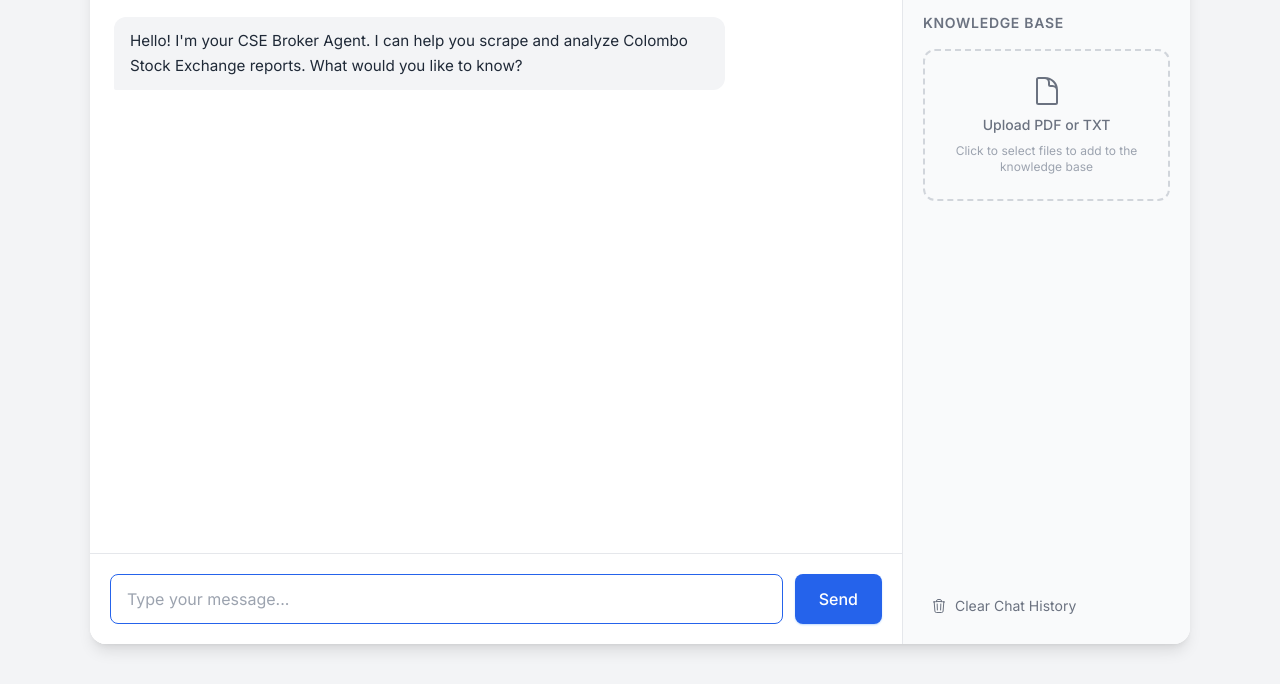
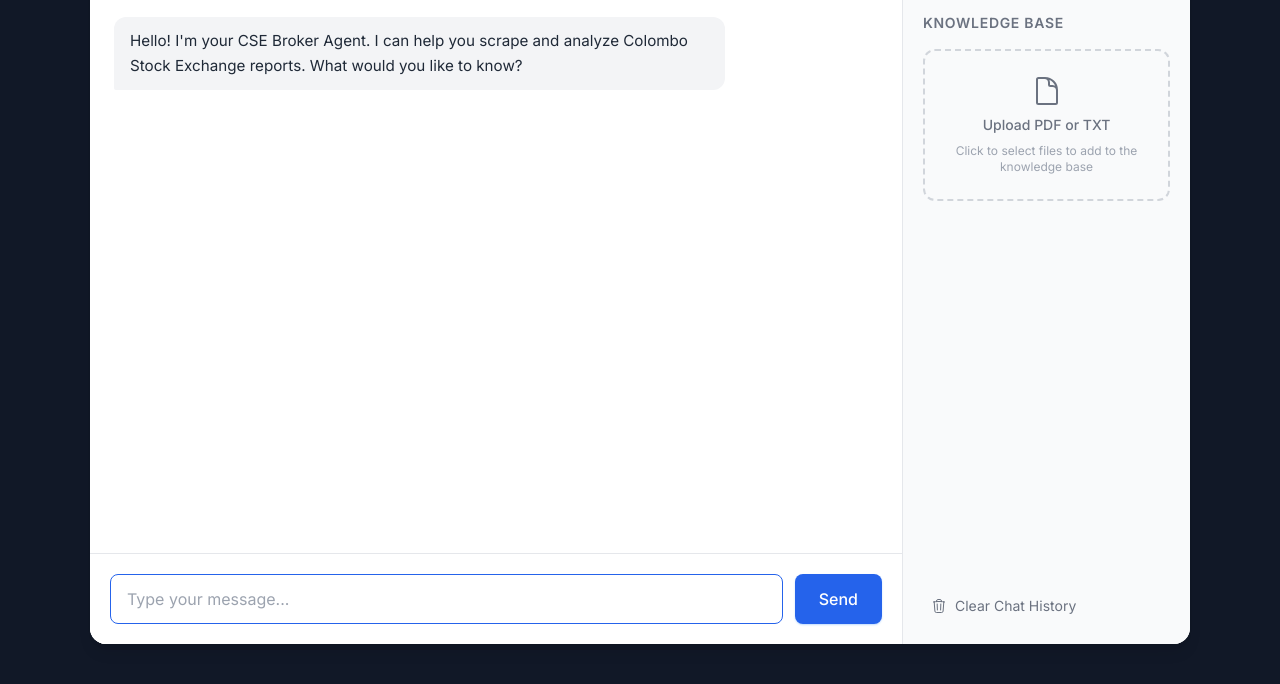
Before and after one commit to chamathHirushan/BrokerAgent, a plain HTML site: page static/index.html in a window 1280 px wide. Shown: the part 116-800 px from the top of the page. Drawn offline with nearby package versions, Linux system fonts and the light colour scheme; files whose address does not match are found by name.

Commit message:
fix: UI dark

```diff
--- a/static/index.html
+++ b/static/index.html
@@ -53,7 +53,7 @@
         #chat-box::-webkit-scrollbar-thumb { @apply bg-gray-300 rounded-full; }
     </style>
 </head>
-<body class="bg-gray-100 h-screen flex justify-center items-center text-gray-800 font-sans">
+<body class="bg-gray-900 h-screen flex justify-center items-center text-gray-800 font-sans">
     <div class="w-full max-w-[1100px] h-[90vh] bg-white rounded-2xl shadow-lg flex overflow-hidden">
 
         <!-- Main Chat Area (Left) -->
```
